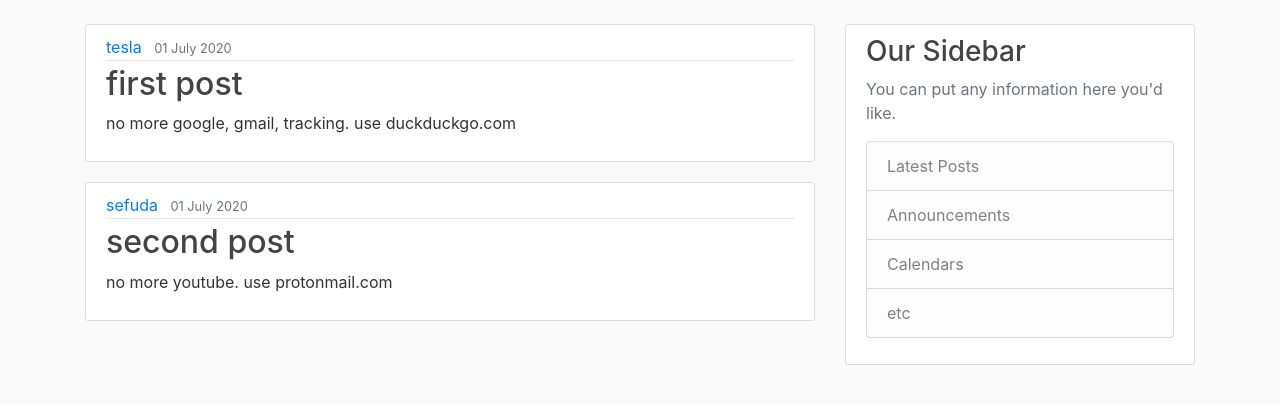
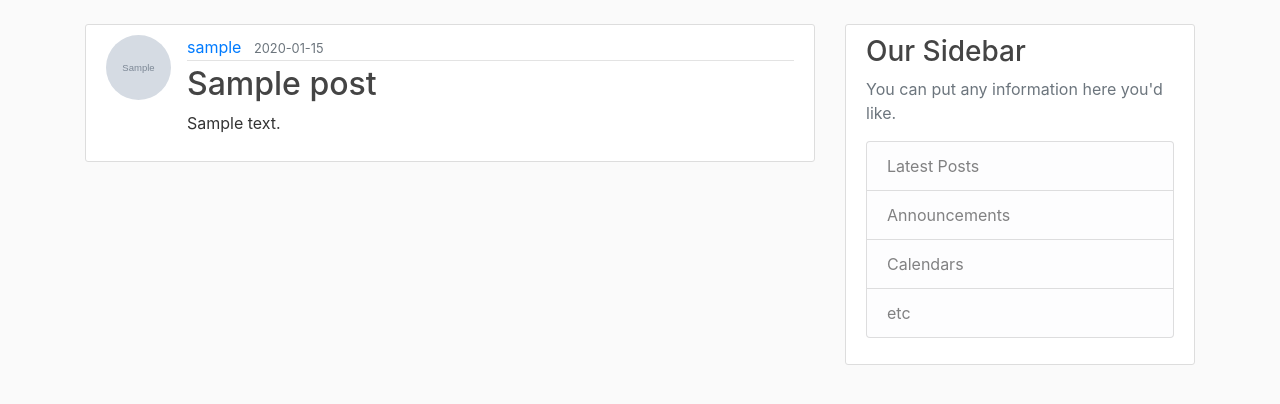
Before and after one commit to mr-teslaa/BlogSite-FLASK, a Flask app: page / in a window 1280 px wide. Shown: the part 56-460 px from the top of the page. Run offline with Flask 3, Linux system fonts and the light colour scheme; tables that the repository leaves empty hold one stand-in row (values such as "Sample post"); grey boxes marked "Sample" are stand-in pictures; some libraries are stand-ins or nearby versions.

Commit message:
create new post

```diff
--- a/application/main/views.py
+++ b/application/main/views.py
@@ -14,89 +14,41 @@ from flask_login import logout_user
 
 # importing models
 from application.models import User
+from application.models import Post
 
 # importing forms
-from application.main.forms import RegistrationForm
-from application.main.forms import LoginForm
+from application.auth.forms import RegistrationForm
+from application.auth.forms import LoginForm
 
 #   creating blueprint
 main = Blueprint('main', __name__)
 
 
-posts =[
-    {
-        'author': 'tesla',
-        'title': 'first post',
-        'content': 'no more google, gmail, tracking. use duckduckgo.com',
-        'date_posted': '01 July 2020'
-    },
-    {
-        'author': 'sefuda',
-        'title': 'second post',
-        'content': 'no more youtube. use protonmail.com',
-        'date_posted': '01 July 2020'
-    }
-]
+# posts =[
+#     {
+#         'author': 'tesla',
+#         'title': 'first post',
+#         'content': 'no more google, gmail, tracking. use duckduckgo.com',
+#         'date_posted': '01 July 2020'
+#     },
+#     {
+#         'author': 'sefuda',
+#         'title': 'second post',
+#         'content': 'no more youtube. use protonmail.com',
+#         'date_posted': '01 July 2020'
+#     }
+# ]
 
 
 #default route
 @main.route('/')
 @main.route('/home')
 def index():
+    posts = Post.query.all()
+    print('---- posts ----')
+    print(posts)
     return render_template('index.html', posts=posts)
 
 @main.route('/about')
 def about():
     return render_template('about.html', title="About Us")
-
-@main.route('/register', methods=['GET', 'POST'])
-def registration():
-    form = RegistrationForm()
-
-    if form.validate_on_submit():
-        print('------ form submitted -------')
-        print('Username -->', form.username.data)
-        print('Email -->', form.email.data)
-        print('Password -->', form.password.data)
-
-        # SAVE USER IN DB
-        hashed_password = bcrypt.generate_password_hash(form.password.data).decode('utf-8')
-        user = User(
-            username=form.username.data,
-            email=form.email.data,
-            password=hashed_password
-        )
-        db.session.add(user)
-        db.session.commit()
-        flash('User registered successfully', 'success')
-        return redirect(url_for('main.login'))
-
-
-    return render_template('register.html', title="Registration Page", form=form)
-
-@main.route('/login', methods=['GET', 'POST'])
-def login():
-    form = LoginForm()
-    if form.validate_on_submit():
-        print('Login form email: ', form.email.data)
-        user = User.query.filter_by(email=form.email.data).first()
-        # print('Checking db: ', user)
-        # print('username from db: ', user.username)
-        # print('email from db: ', user.email)
-        # print('password from db: ', user.password)
-        # print('checking hash is matching with db: ', bcrypt.check_password_hash(user.password, form.password.data))
-        if user and bcrypt.check_password_hash(user.password, form.password.data):
-            login_user(user, remember=form.remember.data)
-            next_page = request.args.get('next')
-            flash('Login successful', 'success')
-            return redirect(next_page) if next_page else redirect(url_for('main.index'))
-        else:
-            flash('Username or Password is incorrect!', 'danger')
-    return render_template('login.html', form=form, title='Login')
-
-
-#   logout route
-@main.route('/logout')
-def logout():
-    logout_user()
-    return redirect(url_for('main.index'))
--- a/application/models.py
+++ b/application/models.py
@@ -3,6 +3,8 @@ from flask_login import UserMixin
 
 from application import login_manager
 from application import db
+
+from datetime import datetime
 
 @login_manager.user_loader
 def load_user(user_id):
@@ -16,6 +18,18 @@ class User(db.Model, UserMixin):
     image_file = db.Column(db.String(20), nullable=False, default='default.jpg')
     password = db.Column(db.String(60), nullable=False)
     is_active = db.Column(db.Boolean, default=True, nullable=False)
+    posts = db.relationship('Post', backref='author', lazy=True)
 
     def __repr__(self):
         return f"User('{self.username}')"
+
+
+class Post(db.Model):
+    id = db.Column(db.Integer, primary_key=True)
+    title = db.Column(db.String(100), nullable=False)
+    date_posted = db.Column(db.DateTime, nullable=False, default=datetime.utcnow)
+    content = db.Column(db.Text, nullable=False)
+    user_id = db.Column(db.Integer, db.ForeignKey('user.id'), nullable=False)
+
+    def __repr__(self):
+        return f"Post('{self.title}', '{self.date_posted}')"
--- a/application/templates/index.html
+++ b/application/templates/index.html
@@ -4,24 +4,18 @@
 {% block content %}
 
     {% for post in posts %}
-    <article class="media content-section">
 
-        <div class="media-body">
-
+     <article class="media content-section">
+          <img class="rounded-circle article-img" src="{{ url_for('static', filename='profile_pics/' + post.author.image_file) }}">
+          <div class="media-body">
             <div class="article-metadata">
-                <a class="mr-2" href="#">{{ post.author }}</a>
-                <small class="text-muted">{{ post.date_posted }}</small>
+              <a class="mr-2" href="# {# { url_for('users.user_posts', username=post.author.username) } #}">{{ post.author.username }}</a>
+              <small class="text-muted">{{ post.date_posted.strftime('%Y-%m-%d') }}</small>
             </div>
-
-            <h2>
-                <a class="article-title" href="#"> {{ post.title }} </a>
-            </h2>
-
-            <p class="article-content"> {{ post.content }} </p>
-
-        </div>
-
-    </article>
+            <h2><a class="article-title" href="{# { url_for('posts.post', post_id=post.id) } #}">{{ post.title }}</a></h2>
+            <p class="article-content">{{ post.content }}</p>
+          </div>
+        </article>
     {% endfor %}
 
 {% endblock %}
--- a/application/templates/login.html
+++ b/application/templates/login.html
@@ -66,7 +66,7 @@
         <div class="border-top pt-3">
 
             <small class="text-muted">
-                Need an account? <a class="ml-2" href=" {{ url_for('main.registration') }} "> Signup Now </a>
+                Need an account? <a class="ml-2" href=" {{ url_for('auth.registration') }} "> Signup Now </a>
             </small>
 
         </div>
--- a/application/templates/register.html
+++ b/application/templates/register.html
@@ -90,7 +90,7 @@
 
         <div class="border-top pt-3">
             <small class="text-muted">
-                Already have an account? <a class="ml-2" href=" {{ url_for('main.login') }} "> Signin </a>
+                Already have an account? <a class="ml-2" href=" {{ url_for('auth.login') }} "> Signin </a>
             </small>
         </div>
 
--- a/application/templates/root.html
+++ b/application/templates/root.html
@@ -47,8 +47,9 @@
                     <!-- Navbar Right Side -->
                     <div class="navbar-nav">
                         {% if current_user.is_authenticated %}
+                        <a href="{{ url_for('posts.new_post') }}" class="nav-item nav-link" >New Post</a>
                         <a href="{{ url_for('users.account') }}" class="nav-item nav-link">Profile</a>
-                        <a href="{{ url_for('main.logout') }}" class="nav-item nav-link">Logout</a>
+                        <a href="{{ url_for('auth.logout') }}" class="nav-item nav-link">Logout</a>
                         {% else %}
                         <a class="nav-item nav-link" href="/login">Login</a>
                         <a class="nav-item nav-link" href="/register">Register</a>
--- a/application/users/views.py
+++ b/application/users/views.py
@@ -34,7 +34,7 @@ def account():
         current_user.email = form.email.data
         db.session.commit()
         flash('Your profile information has been updated', 'success')
-        return redirect(url_for('account'))
+        return redirect(url_for('users.account'))
     elif request.method == 'GET':
         form.username.data = current_user.username
         form.email.data = current_user.email
```
Also changed, not shown: application/__init__.py (+9 -1 lines), application/auth/views.py (added, +75 -0 lines), application/posts/forms.py (added, +22 -0 lines), application/posts/views.py (added, +36 -0 lines), application/templates/posts/create_post.html (added, +56 -0 lines), application/auth/__init__.py (added), application/auth/forms.py (renamed from application/main/forms.py), application/posts/__init__.py (added).
